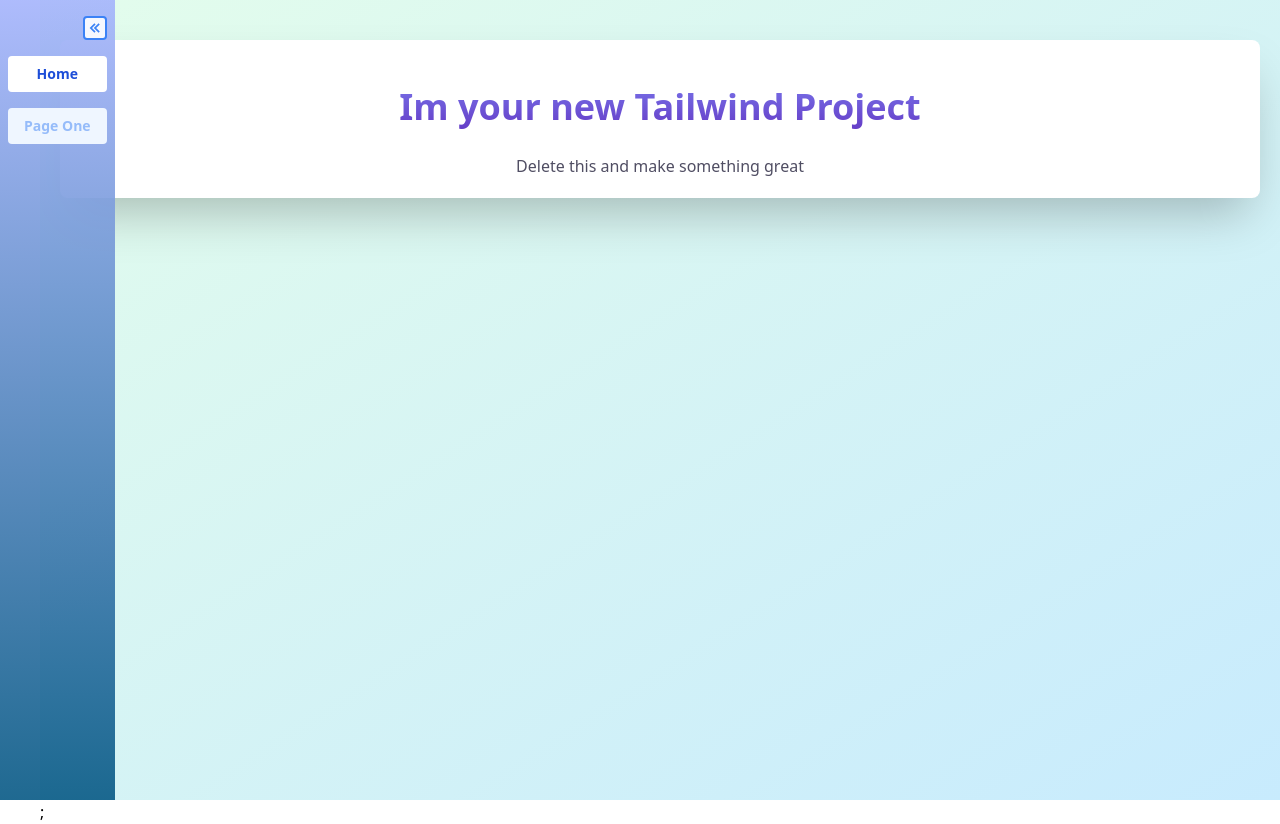
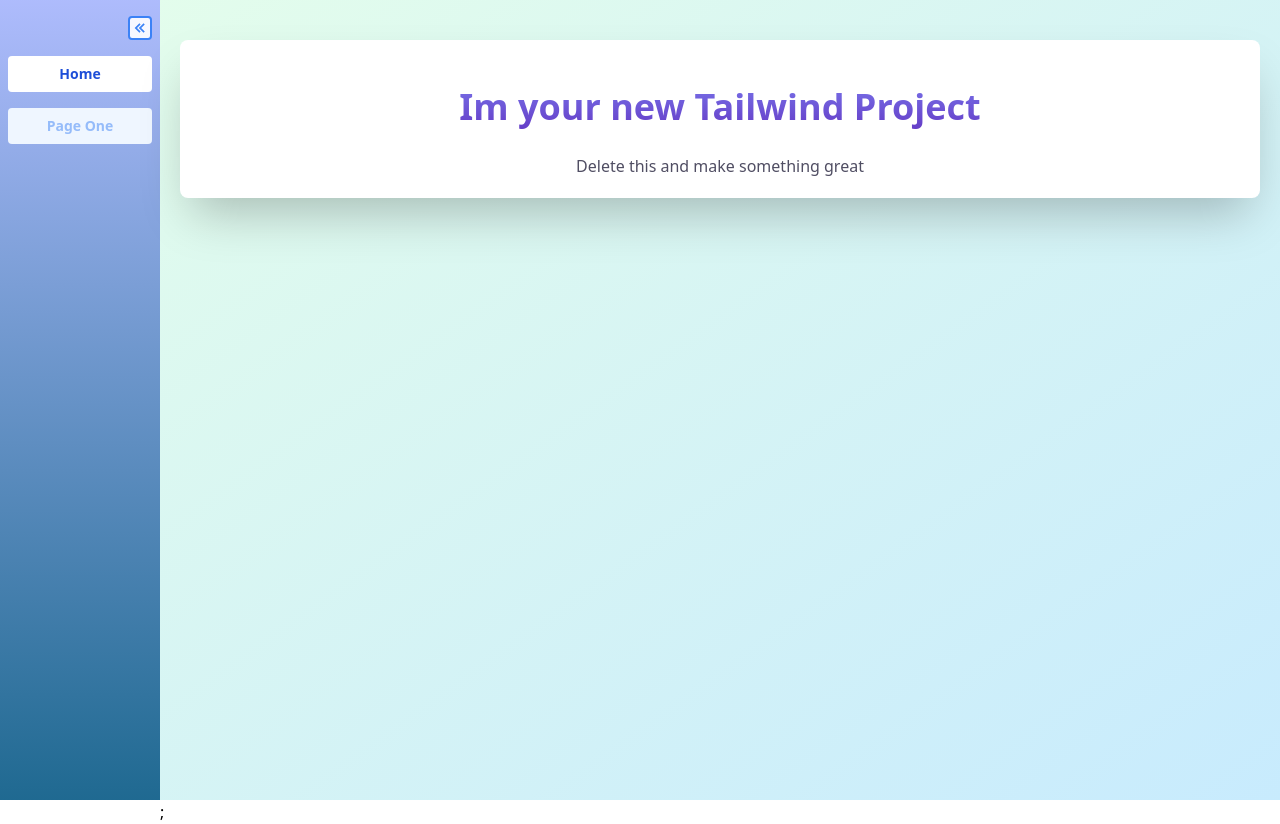
Before and after one commit to PaulHaze/nextjs-tailwind-tutorial-starter, a Next.js app: page / in a window 1280 px wide. Built offline with nearby package versions, Linux system fonts and the light colour scheme.

Commit message:
add sidebar animation

```diff
--- a/src/components/Nav/NavBar.js
+++ b/src/components/Nav/NavBar.js
@@ -1,25 +1,16 @@
-import React, { useState } from 'react';
+import React from 'react';
 
 import { BiChevronsLeft } from 'react-icons/bi';
 
+import { routes } from '@Routes';
 import { NavLink } from './NavLink';
 
-import { routes } from '@Routes';
-
-export function NavBar() {
-  const [showNav, setShowNav] = useState(true);
-
-  const handleNavClick = () => setShowNav(prev => !prev);
-
+export function NavBar({ showNav, handleNavClick }) {
   const renderRoutes = routes.map(r => (
     <NavLink key={r.key} linkRef={r.path} linkText={r.label} />
   ));
   return (
-    <nav
-      className={`h-screen fixed top-0 ${
-        showNav ? 'translate-x-0' : '-translate-x-[63%]'
-      } ease-in-out duration-300 p-5 px-2 py-4 bg-gradient-to-b from-indigo-300/90 to-sky-800/90 `}
-    >
+    <nav className="min-h-[100vh] ease-in-out duration-100 p-5 px-2 py-4 bg-gradient-to-b from-indigo-300/90 to-sky-800/90">
       {/* SHOW HIDE BUTTON */}
       <div className="flex justify-end">
         <div className="w-6 h-6 text-blue-500 border-2 border-blue-500 rounded flex items-center justify-center bg-[rgba(255,255,255,0.9)]">
@@ -32,7 +23,7 @@
       </div>
       {/* ROUTES */}
       <ul
-        className={`opacity-1 transition-all duration-500 ${
+        className={`opacity-1 transition-all duration-700 ${
           !showNav && 'opacity-0'
         }`}
       >
--- a/src/layouts/MainLayout.js
+++ b/src/layouts/MainLayout.js
@@ -1,8 +1,11 @@
-import React from 'react';
+import React, { useState } from 'react';
 import Head from 'next/head';
 import { NavBar } from '@/components';
 
 export function MainLayout({ children }) {
+  const [showNav, setShowNav] = useState(true);
+
+  const handleNavClick = () => setShowNav(prev => !prev);
   return (
     <>
       <Head>
@@ -10,8 +13,14 @@
         <link rel="icon" href="/favicon.ico" />
       </Head>
       <div className="flex">
-        <NavBar />
-        <div className="w-full ml-10">{children}</div>
+        <div
+          className={`ease-in-out transition-all duration-700  ${
+            showNav ? 'w-[100%] max-w-[160px]' : 'w-[10%] max-w-[40px]'
+          }`}
+        >
+          <NavBar showNav={showNav} handleNavClick={handleNavClick} />
+        </div>
+        <div className="w-full">{children}</div>
       </div>
     </>
   );
```
Also changed, not shown: 1 other file (tests, documents, lock files or other folders).
